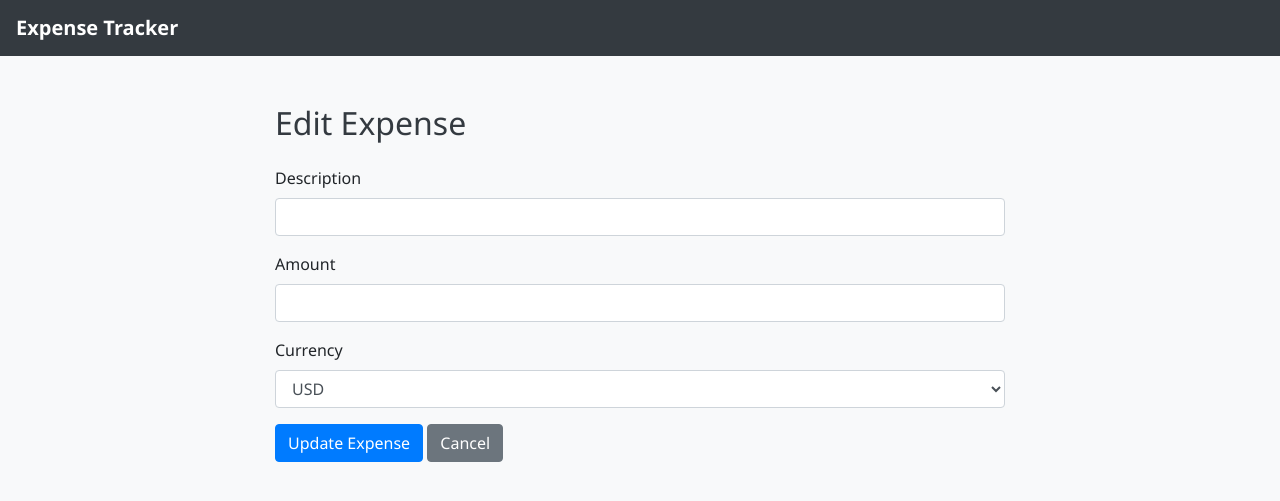
After one commit to Ritom-Chak/expense-tracker, a Flask app: template templates/edit.html in a window 1280 px wide. The commit adds this page. Shown: the top 501 px of the page. Run offline with Flask 3, Linux system fonts and the light colour scheme; the template is opened without the code that fills it, so the values that code supplies are empty; some libraries are stand-ins or nearby versions.

Commit message:
Added chart types and an edit button

```diff
--- a/app.py
+++ b/app.py
@@ -19,15 +19,20 @@ def index():
     expenses = c.fetchall()
     c.execute('SELECT SUM(amount) FROM expenses')
     total = c.fetchone()[0] or 0
-    currency = expenses[0][3] if expenses else 'USD'  # Default to USD if no expenses
+    currency = expenses[0][3] if expenses else ''  # Set to empty string if no expenses
+
+    # Prepare data for the chart
+    descriptions = [expense[1] for expense in expenses]
+    amounts = [expense[2] for expense in expenses]
+
     conn.close()
-    return render_template('index.html', expenses=expenses, total=total, currency=currency)
+    return render_template('index.html', expenses=expenses, total=total, currency=currency, descriptions=descriptions, amounts=amounts)
 
 @app.route('/add', methods=['POST'])
 def add_expense():
     description = request.form['description']
     amount = request.form['amount']
-    currency = request.form['currency']  # Get the currency from the form
+    currency = request.form['currency']
     conn = sqlite3.connect('expenses.db')
     c = conn.cursor()
     c.execute('INSERT INTO expenses (description, amount, currency) VALUES (?, ?, ?)', (description, amount, currency))
@@ -44,6 +49,27 @@ def delete_expense(expense_id):
     conn.close()
     return redirect(url_for('index'))
 
+@app.route('/edit/<int:expense_id>', methods=['GET'])
+def edit_expense(expense_id):
+    conn = sqlite3.connect('expenses.db')
+    c = conn.cursor()
+    c.execute('SELECT * FROM expenses WHERE id = ?', (expense_id,))
+    expense = c.fetchone()
+    conn.close()
+    return render_template('edit.html', expense=expense)
+
+@app.route('/update/<int:expense_id>', methods=['POST'])
+def update_expense(expense_id):
+    description = request.form['description']
+    amount = request.form['amount']
+    currency = request.form['currency']
+    conn = sqlite3.connect('expenses.db')
+    c = conn.cursor()
+    c.execute('UPDATE expenses SET description = ?, amount = ?, currency = ? WHERE id = ?', (description, amount, currency, expense_id))
+    conn.commit()
+    conn.close()
+    return redirect(url_for('index'))
+
 if __name__ == '__main__':
     init_db()
     app.run(debug=True)
--- a/static/style.css
+++ b/static/style.css
@@ -26,11 +26,14 @@ h2 {
 }
 
 .footer {
-    position: fixed;
-    left: 0;
-    bottom: 0;
-    width: 100%;
     background-color: #343a40;
     color: white;
     text-align: center;
+    position: relative;
+    bottom: 0;
+    width: 100%;
 }
+
+.container.mt-5.mb-5 {
+    margin-bottom: 100px; /* Adds space to ensure the footer does not overlap */
+}
--- /dev/null
+++ b/templates/edit.html
@@ -0,0 +1,52 @@
+<!DOCTYPE html>
+<html lang="en">
+<head>
+    <meta charset="UTF-8">
+    <meta name="viewport" content="width=device-width, initial-scale=1.0">
+    <title>Edit Expense</title>
+    <!-- Bootstrap CSS -->
+    <link href="https://stackpath.bootstrapcdn.com/bootstrap/4.5.2/css/bootstrap.min.css" rel="stylesheet">
+    <!-- Custom CSS -->
+    <link rel="stylesheet" href="{{ url_for('static', filename='style.css') }}">
+</head>
+<body>
+    <nav class="navbar navbar-expand-lg navbar-dark bg-dark">
+        <a class="navbar-brand" href="#">Expense Tracker</a>
+    </nav>
+
+    <div class="container mt-5">
+        <div class="row">
+            <div class="col-md-8 offset-md-2">
+                <h2 class="mb-4">Edit Expense</h2>
+                <form action="{{ url_for('update_expense', expense_id=expense[0]) }}" method="POST">
+                    <div class="form-group">
+                        <label for="description">Description</label>
+                        <input type="text" class="form-control" id="description" name="description" value="{{ expense[1] }}" required>
+                    </div>
+                    <div class="form-group">
+                        <label for="amount">Amount</label>
+                        <input type="number" step="0.01" class="form-control" id="amount" name="amount" value="{{ expense[2] }}" required>
+                    </div>
+                    <div class="form-group">
+                        <label for="currency">Currency</label>
+                        <select name="currency" id="currency" class="form-control" required>
+                            <option value="USD" {% if expense[3] == 'USD' %}selected{% endif %}>USD</option>
+                            <option value="EUR" {% if expense[3] == 'EUR' %}selected{% endif %}>EUR</option>
+                            <option value="GBP" {% if expense[3] == 'GBP' %}selected{% endif %}>GBP</option>
+                            <option value="INR" {% if expense[3] == 'INR' %}selected{% endif %}>INR</option>
+                            <!-- Add more currencies as needed -->
+                        </select>
+                    </div>
+                    <button type="submit" class="btn btn-primary">Update Expense</button>
+                    <a href="{{ url_for('index') }}" class="btn btn-secondary">Cancel</a>
+                </form>
+            </div>
+        </div>
+    </div>
+
+    <!-- Bootstrap JS and dependencies -->
+    <script src="https://code.jquery.com/jquery-3.5.1.slim.min.js"></script>
+    <script src="https://cdn.jsdelivr.net/npm/@popperjs/core@2.9.3/dist/umd/popper.min.js"></script>
+    <script src="https://stackpath.bootstrapcdn.com/bootstrap/4.5.2/js/bootstrap.min.js"></script>
+</body>
+</html>
```
Also changed, not shown: templates/index.html (+77 -2 lines), expenses.db.
